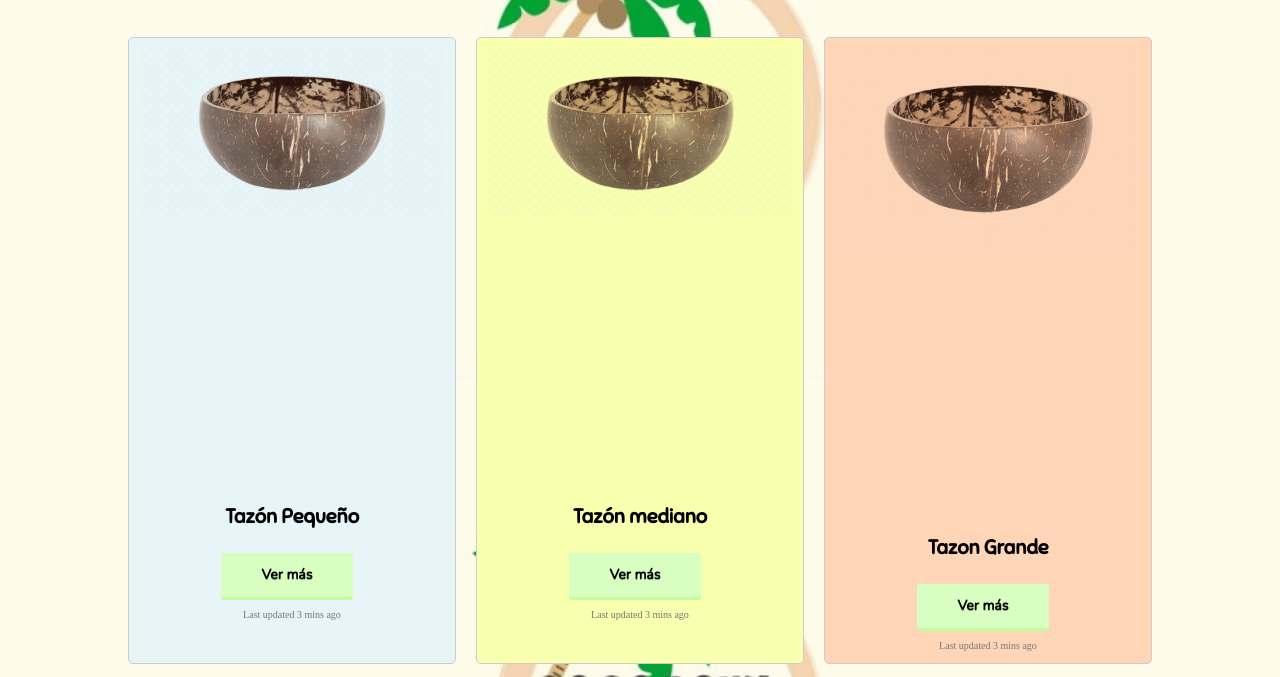
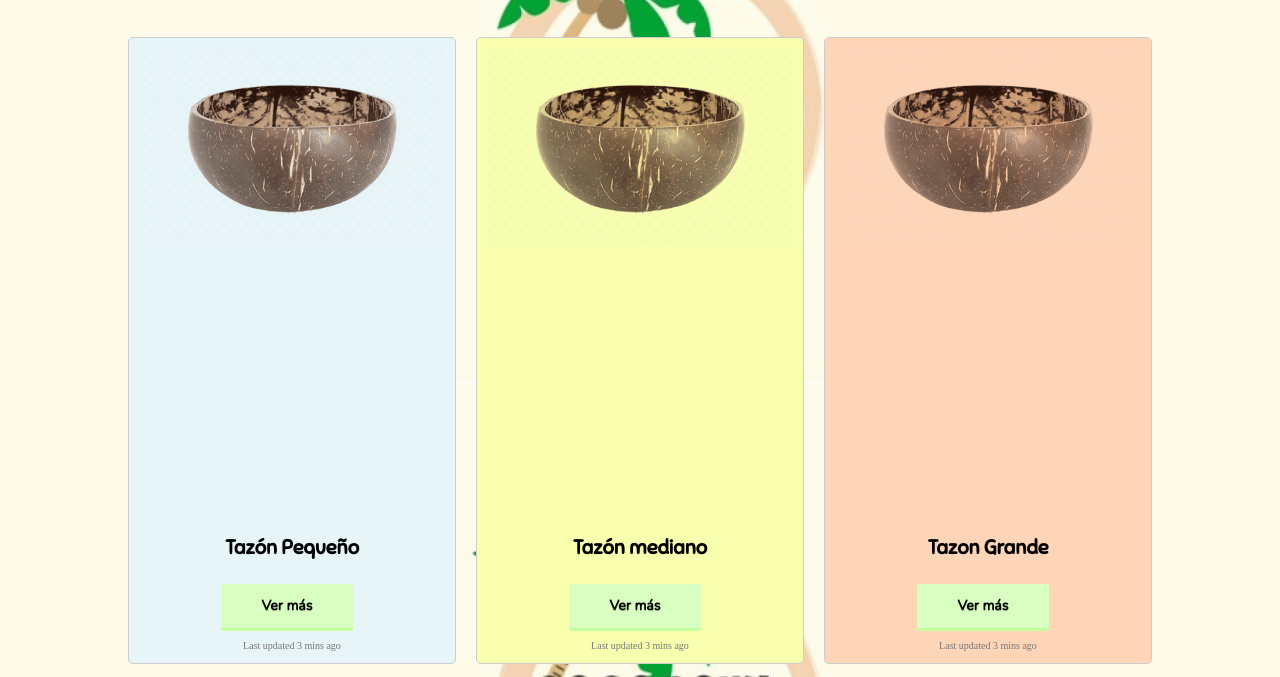
Before and after one commit to Samx12/CocoBowlU, a plain HTML site: page productos.html in a window 1280 px wide. Shown: the part 123-800 px from the top of the page. Drawn offline with Linux system fonts and the light colour scheme.

Commit message:
Update productos.html

```diff
--- a/productos.html
+++ b/productos.html
@@ -45,7 +45,7 @@
             <div class="grid-container">
                 <div class="grid-container">
                     <div class="card1">
-                      <img src="/images/prototipo2.png" class="card-img-top" alt="...">
+                      <img src="/images/prototipo3.png" class="card-img-top" alt="...">
 
                       <div class="modal-overlay" id="modal1Overlay" onclick="closeModal('modal1')"></div>
 
@@ -65,7 +65,7 @@
                   </div>
             </div>
             <div class="card2">
-                <img src="/images/prototipo2.png" class="card-img-top" alt="...">
+                <img src="/images/prototipo3.png" class="card-img-top" alt="...">
                 <div class="modal-overlay" id="modal2Overlay" onclick="closeModal('modal2')"></div>
 
                       <div class="modal" id="modal2">
```
